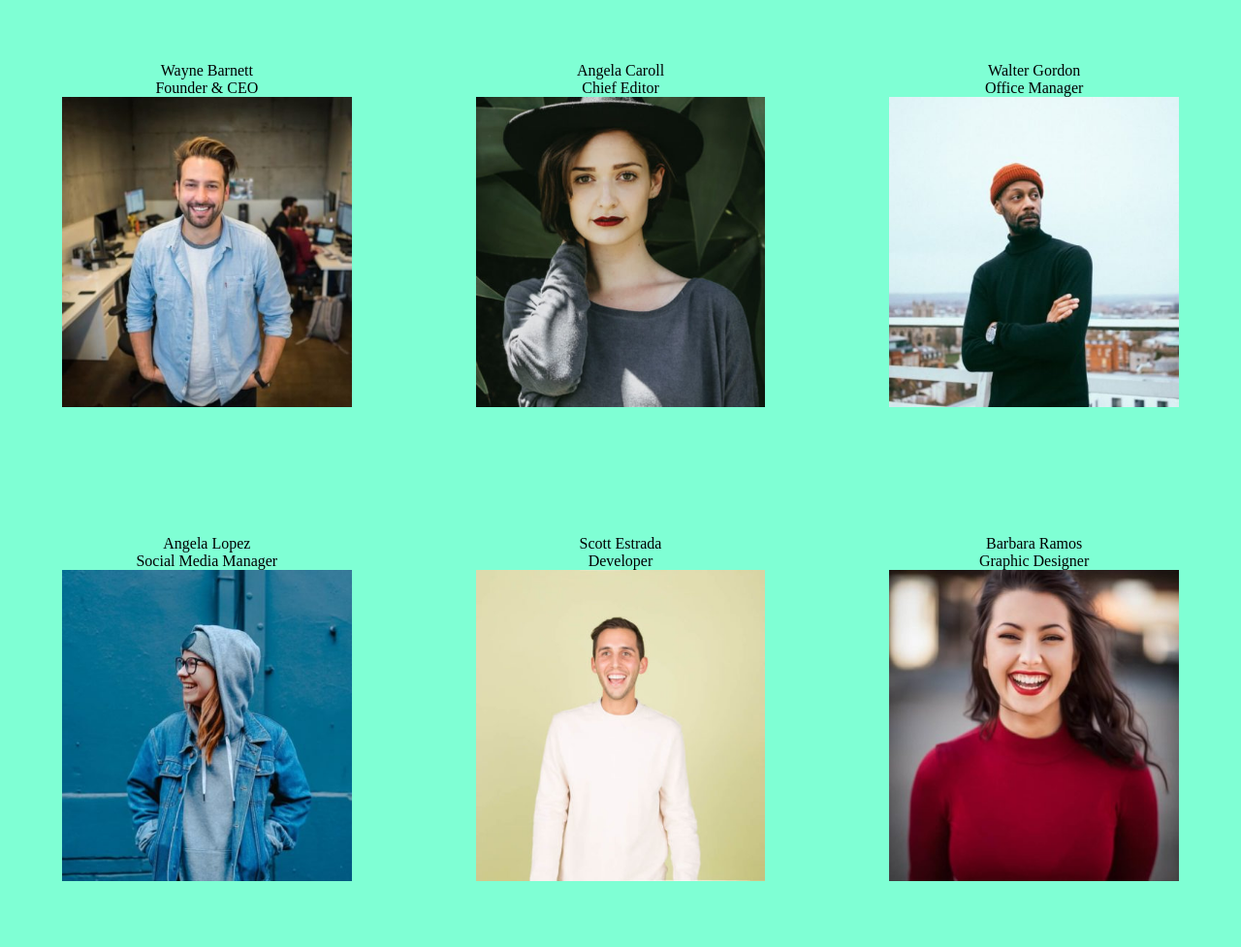
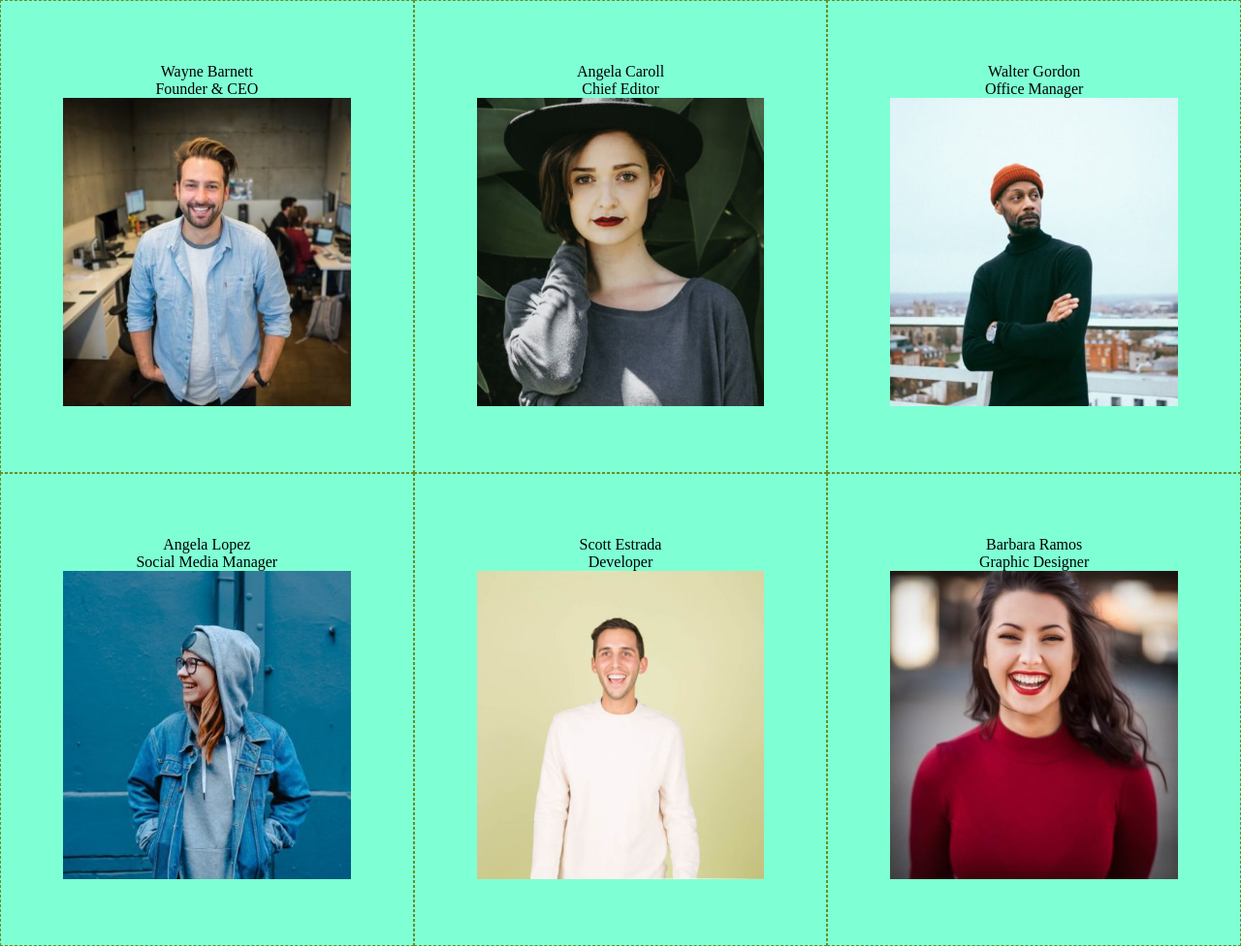
Before and after one commit to Denis-92/js-our-team, a plain HTML site: page index.html in a window 1280 px wide. Shown: the whole page at 97% size. Drawn offline with Linux system fonts and the light colour scheme.

Commit message:
migliorato leggibilità codice

```diff
--- a/css/style.css
+++ b/css/style.css
@@ -18,4 +18,5 @@ img {
 .team-member-card {
     width: calc(100% / 3);
     padding: 5%;
+    border: 1px dashed olivedrab;
 }
--- a/js/script.js
+++ b/js/script.js
@@ -68,7 +68,7 @@ for (let i = 0; i < teamMembers.length; i++) {
     console.log(teamMembers[i].nome); //NOTA: meglio usare dot notation invece delle quadre
     console.log(teamMembers[i].ruolo);
     console.log(teamMembers[i].foto);
-    console.log(' ');
+    console.log('--');
 }
 
 
@@ -80,16 +80,13 @@ const selectContainer = document.getElementById('team-members');
 for (let i = 0; i < teamMembers.length; i++) {
 
     let putInContainer = document.createElement('div');
-    putInContainer.classList = 'team-member-card';
+    putInContainer.classList = 'team-member-card'; // BONUS 2: Organizzare i singoli membri in card/schede
     putInContainer.innerHTML = [
-        teamMembers[i].nome + '<p>' +
-        teamMembers[i].ruolo + '</p>' + '<img src="img/' + //BONUS 1: Trasformare la stringa foto in una immagine effettiva
-        teamMembers[i].foto + '" alt="Picture team member" >'
+        '<p>' + teamMembers[i].nome + '</p>' +
+        '<p>' + teamMembers[i].ruolo + '</p>' +
+        '<img src="img/' + teamMembers[i].foto + '" alt="Picture team member" >' //BONUS 1: Trasformare la stringa foto in una immagine effettiva
     ];
 
     selectContainer.append(putInContainer);
 
 }
-
-// BONUS 2:
-// Organizzare i singoli membri in card/schede
```
